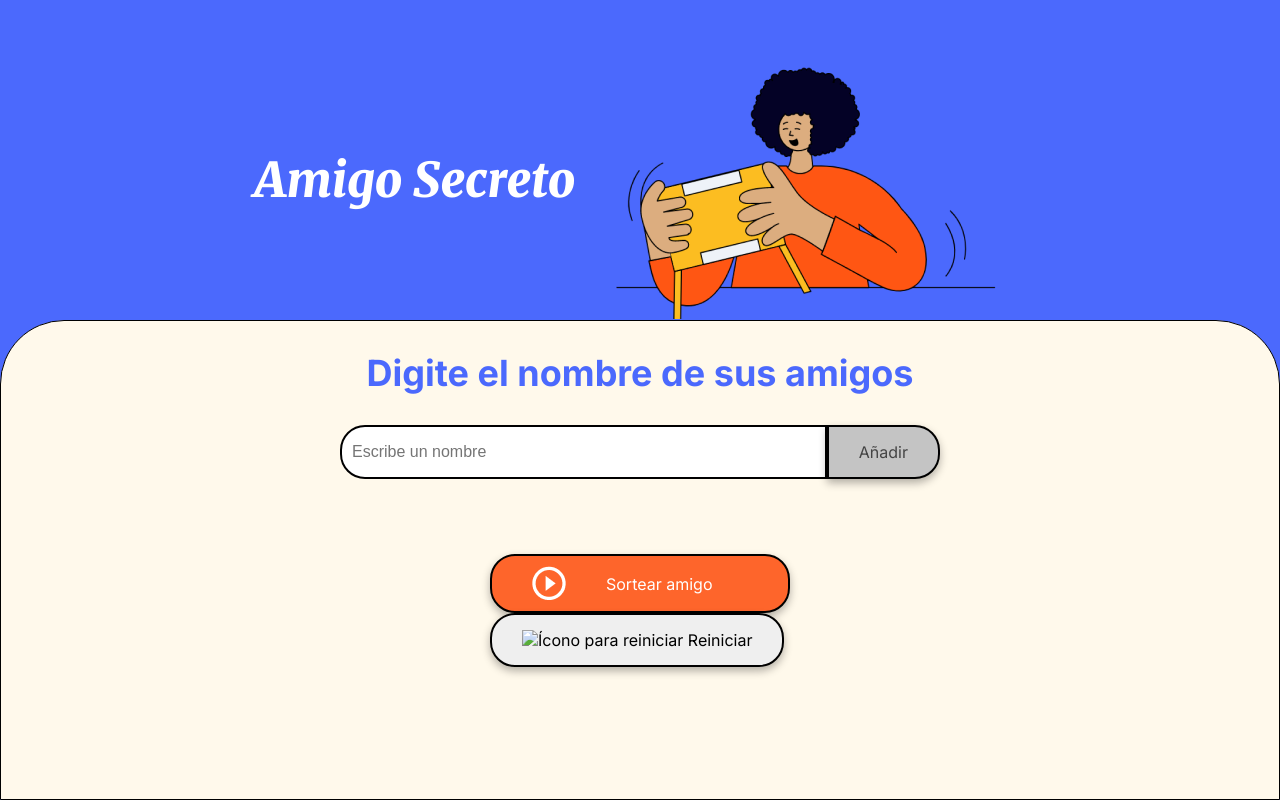
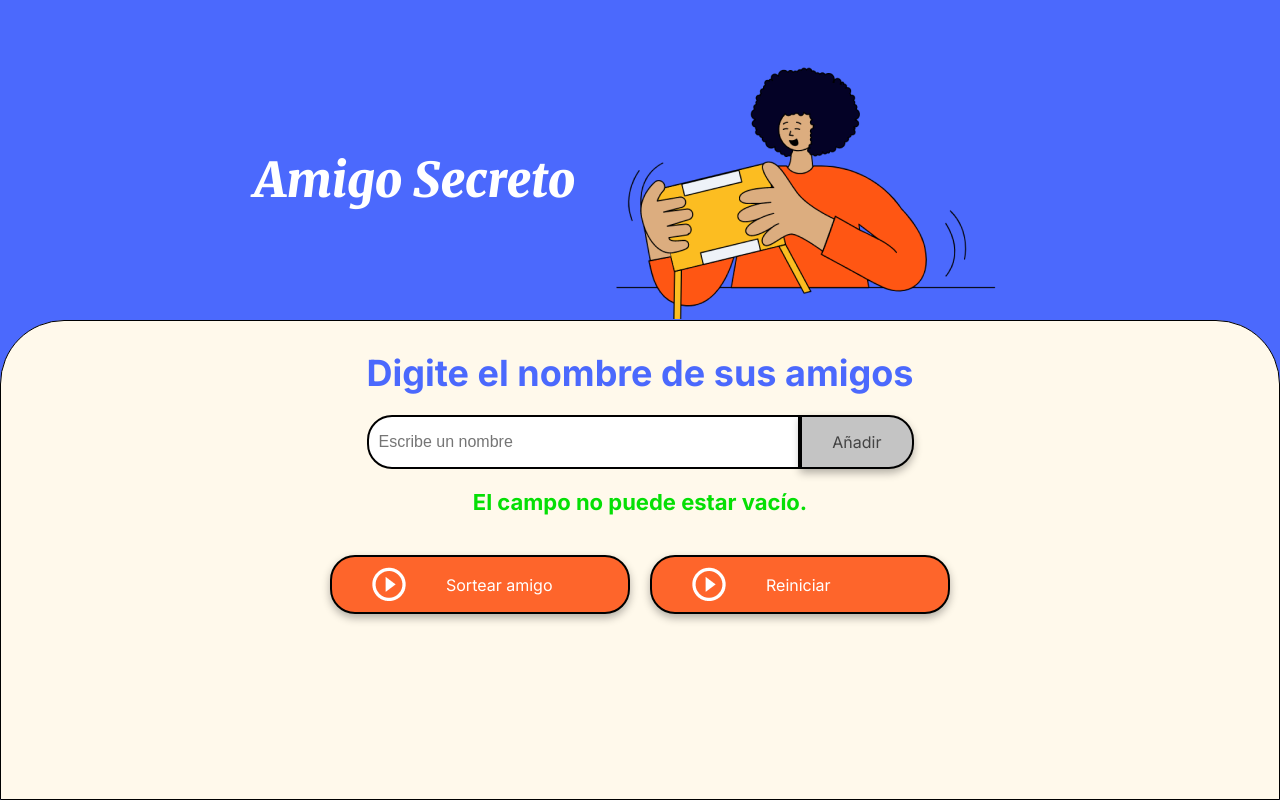
Before and after one commit to crespitosoff/Juego-del-amigo-secreto, a plain HTML site: page index.html in a window 1280 px wide. Both pictures are taken after a click on the button "Añadir". Drawn offline with Linux system fonts and the light colour scheme.

Commit message:
actualizacón con nuevas funciones

```diff
--- a/app.js
+++ b/app.js
@@ -4,9 +4,15 @@ let amigos = [];
 function agregarAmigo() {
     // Validamos que el campo no esté vacío
     if (document.getElementById("amigo").value.length > 0) {
-        amigos.push(document.getElementById("amigo").value);
+        // Validamos que el nombre no esté en la lista
+        if (!amigos.includes(document.getElementById("amigo").value)) {
+            // Agregamos el nombre del amigo a la lista
+            amigos.push(document.getElementById("amigo").value);
+        } else {
+            document.getElementById("resultado").textContent = "El amigo ya está en la lista.";
+        }
     } else {
-        alert("Por favor, ingresa un nombre válido.");
+        document.getElementById("resultado").textContent = "El campo no puede estar vacío.";
     }
     document.getElementById("amigo").value = "";
     actualizarLista();
@@ -40,3 +46,13 @@ function reiniciar() {
     actualizarLista();
     document.getElementById("resultado").textContent = "";
 }
+
+// Asignamos el evento keydown al campo de entrada
+document.getElementById("amigo").addEventListener("keydown", manejarEnter);
+
+// función que maneja el evento keydown
+function manejarEnter(event) {
+    if (event.key === "Enter") {
+        agregarAmigo();
+    }
+}
--- a/index.html
+++ b/index.html
@@ -1,12 +1,15 @@
 <!DOCTYPE html>
 <html lang="es">
+
 <head>
     <meta charset="UTF-8">
     <meta name="viewport" content="width=device-width, initial-scale=1.0">
     <link rel="stylesheet" href="style.css">
     <link rel="preconnect" href="https://fonts.googleapis.com">
     <link rel="preconnect" href="https://fonts.gstatic.com" crossorigin>
-    <link href="https://fonts.googleapis.com/css2?family=Inter:wght@100;400;700;900&family=Merriweather:ital,wght@0,300;0,400;0,700;0,900;1,300;1,400;1,700;1,900&display=swap" rel="stylesheet">
+    <link
+        href="https://fonts.googleapis.com/css2?family=Inter:wght@100;400;700;900&family=Merriweather:ital,wght@0,300;0,400;0,700;0,900;1,300;1,400;1,700;1,900&display=swap"
+        rel="stylesheet">
     <title>Amigo Secreto</title>
 </head>
 
@@ -18,7 +21,8 @@
         </header>
 
         <section class="input-section">
-            <h2 class="section-title">Digite el nombre de sus amigos</h2>
+            <section>
+                <h2 class="section-title">Digite el nombre de sus amigos</h2>
             <div class="input-wrapper">
                 <input type="text" id="amigo" class="input-name" placeholder="Escribe un nombre">
                 <button class="button-add" onclick="agregarAmigo()">Añadir</button>
@@ -26,8 +30,9 @@
 
             <ul id="listaAmigos" class="name-list" aria-labelledby="listaAmigos" role="list"></ul>
             <ul id="resultado" class="result-list" aria-live="polite"></ul>
-
-            <div class="button-container">
+            </section>
+            <section class="section-buttons">
+                <div class="button-container">
                 <button class="button-draw" onclick="sortearAmigo()" aria-label="Sortear amigo secreto">
                     <img src="assets/play_circle_outline.png" alt="Ícono para sortear">
                     Sortear amigo
@@ -35,12 +40,15 @@
             </div>
             <div class="button-container">
                 <button class="button-reset" onclick="reiniciar()" aria-label="Reiniciar lista de amigos">
-                    <img src="assets/refresh.png" alt="Ícono para reiniciar">
+                    <img src="assets/play_circle_outline.png" alt="Ícono para reiniciar">
                     Reiniciar
                 </button>
+            </div>
+            </section>
         </section>
     </main>
 
     <script src="app.js" defer></script>
 </body>
+
 </html>
--- a/style.css
+++ b/style.css
@@ -68,6 +68,13 @@ body {
     color: var(--color-primary);
     margin: 10px 0;
     text-align: center;
+}
+
+.section-buttons {
+    display: flex;
+    justify-content: center;
+    gap: 20px;
+    margin-top: 20px;
 }
 
 /* Contenedores de entrada y botón */
@@ -152,7 +159,7 @@ li {
 }
 
 /* Botón de sortear título */
-.button-draw {
+.button-draw, .button-reset {
     display: flex;
     align-items: center;
     width: 100%;
@@ -162,10 +169,10 @@ li {
     font-size: 16px;
 }
 
-.button-draw img {
+.button-draw img, .button-reset img {
     margin-right: 40px;
 }
 
-.button-draw:hover {
+.button-draw:hover, .button-reset:hover {
     background-color: var(--color-button-hover);
 }
```
